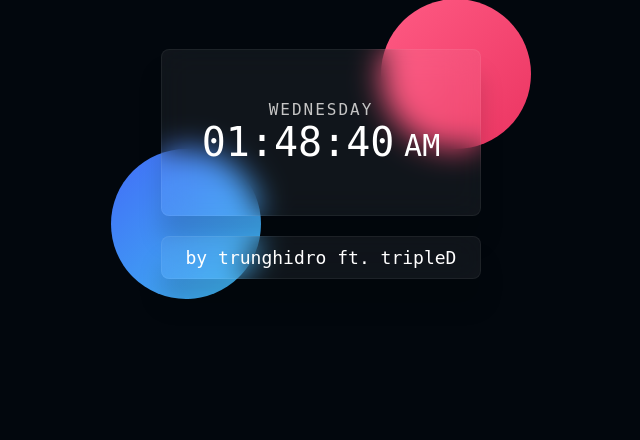
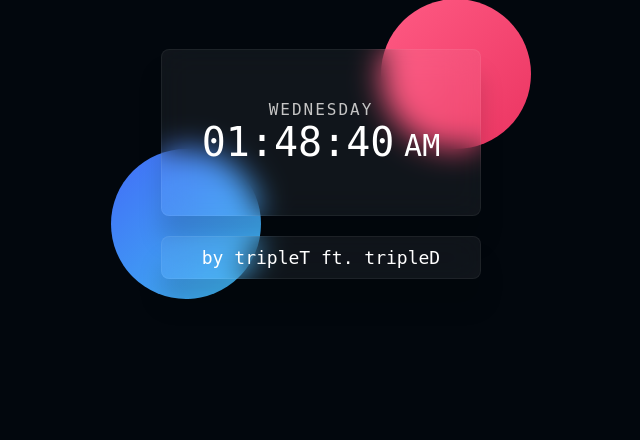
Before and after one commit to myconvenientsmanager/MyConvenientServer, a Python web app: template templates/index.html in a window 1280 px wide. Shown: the part 236-676 px from the top of the page, without its empty margins (319-959 px from the left). Run offline with Jinja, Linux system fonts and the light colour scheme; the template is opened without the code that fills it, so the values that code supplies are empty.

Commit message:
Modify script.

```diff
--- a/templates/index.html
+++ b/templates/index.html
@@ -5,7 +5,7 @@
     <meta charset="UTF-8">
     <meta http-equiv="X-UA-Compatible" content="IE=edge">
     <meta name="viewport" content="width=device-width, initial-scale=1.0">
-    <title>My Convenients | by trunghidro ft. datdondoc</title>
+    <title>My Convenients | Home</title>
     <link rel= "stylesheet" type= "text/css" href="{{ url_for('static', filename='css/style.css') }}">
 </head>
 
@@ -22,7 +22,7 @@
 				</div>
 			</div>
 		</div>
-		<a href="https://c3nguyentatthanhhp.edu.vn/wp-content/uploads/2023/04/Anh-Meme-Meo-Che-Hai-Huoc-Troll-Bua-Cute-De.jpg" target="_blank">by trunghidro ft. tripleD</a>
+		<a href="https://c3nguyentatthanhhp.edu.vn/wp-content/uploads/2023/04/Anh-Meme-Meo-Che-Hai-Huoc-Troll-Bua-Cute-De.jpg" target="_blank">by tripleT ft. tripleD</a>
 	</div>
 	<script src="{{ url_for('static', filename='js/main.js') }}"></script>
 </body>
```
